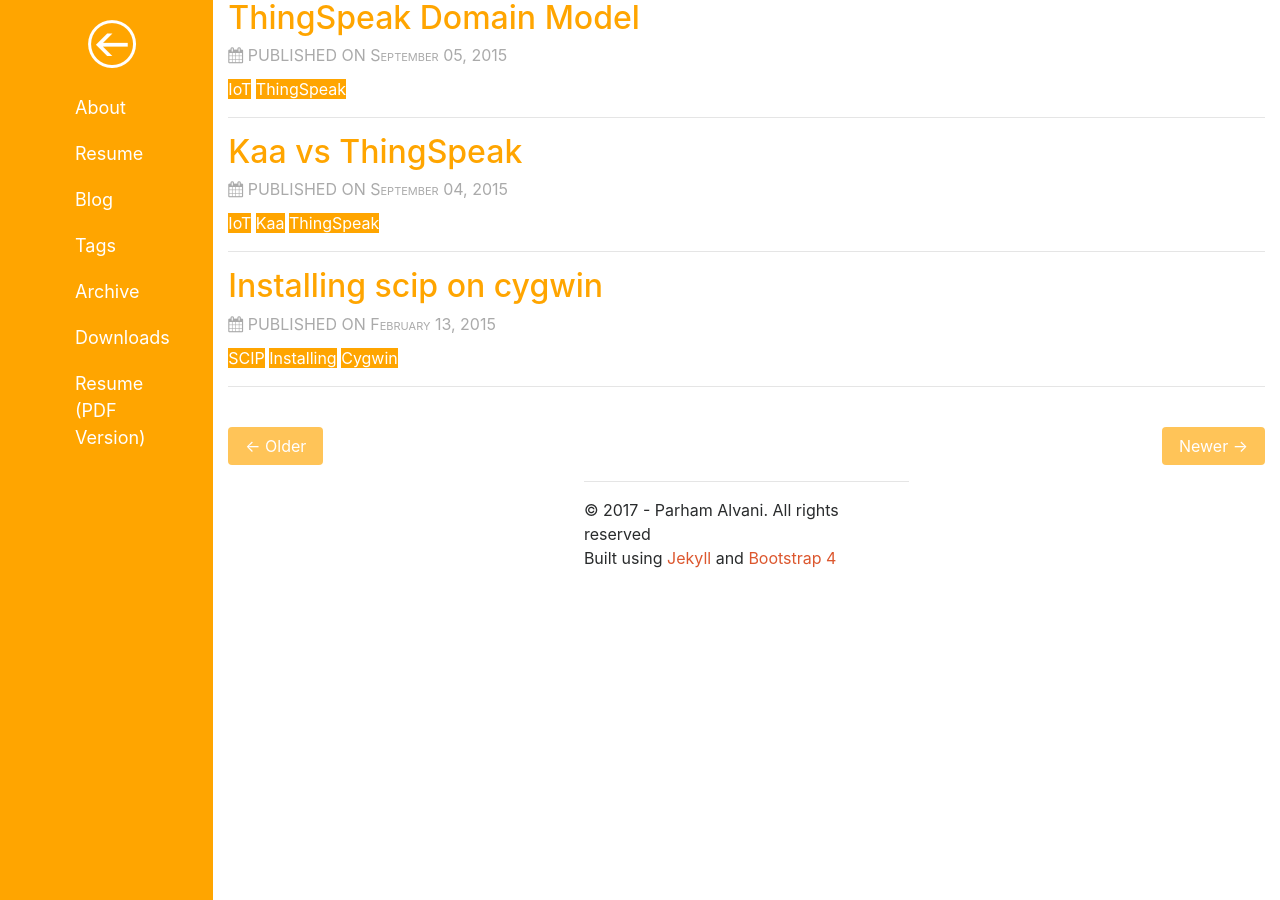
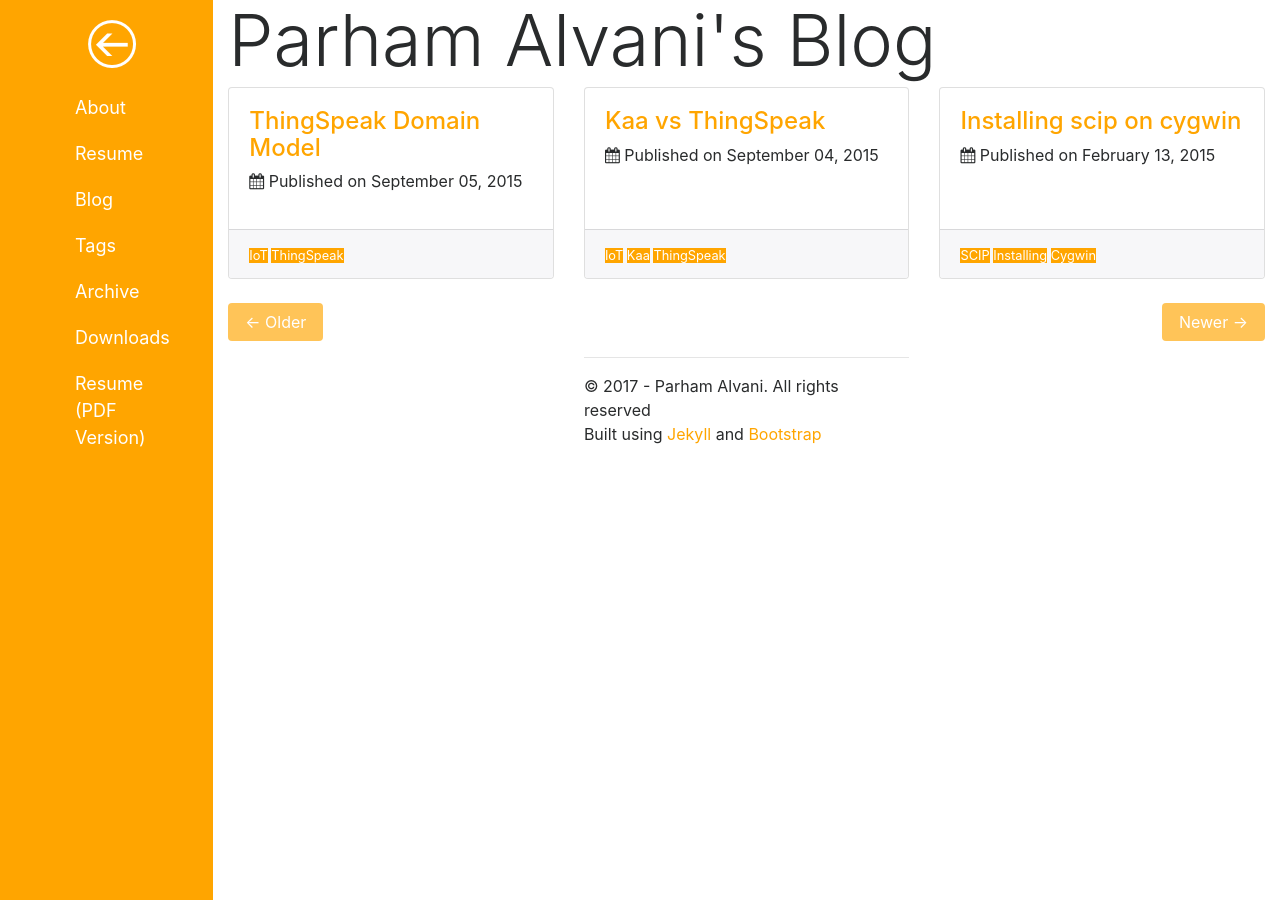
Before and after one commit to 1995parham/1995parham.github.io, a Jekyll site: the page built from blog/index.html, in a window 1280 px wide. Built offline with Jekyll 4.4.1, drawn with Linux system fonts in a browser that asks for light colours; the list of posts is cut into pages by our own code; comment, search, counter and statistics services are not loaded.

Commit message:
Blog page was improved.

```diff
--- a/blog/index.html
+++ b/blog/index.html
@@ -1,39 +1,31 @@
 ---
-layout: master
+layout: page
 title: Parham Alvani's Blog
 description: Landing Page for the blog
+theme: orange
 bloghome: true
 ---
-
-
-<div class="container-fluid">
-  <div class="row">
-    <div class="hidden-xs col-md-2 col-sm-3 orange sidebar">
-      {% include sidemenu.html %}
+<div class="card-deck">
+  {% for post in paginator.posts %}
+    <div class="card">
+      <div class="card-block">
+        <h4 class="post-title"><a href="{{ post.url }}" class="orange-link">{{ post.title }}</a></h4>
+        <p class="class-text">
+        <span class="fa fa-calendar"></span>&nbsp;Published on {{ post.date | date: "%B %d, %Y" }}
+        </p>
       </div>
-    <div class="col-md-10 col-sm-9 offset-md-2 offset-sm-3">
-      <div class="row">
-        {% for post in paginator.posts %}
-          <article class="col-md-12 justified">
-          <h2 class="post-title">
-            <a href="{{ post.url }}" class="orange-link">
-              {{ post.title }}
-            </a>
-          </h2>
-          <div class="publish-tag">
-            <span class="fa fa-calendar"></span>&nbsp;PUBLISHED ON {{ post.date | date: "%B %d, %Y" }}
-          </div>
-          <div class="tags">
+      <div class="card-footer">
         {% if post.tags %}
           {% for tag in post.tags %}
+            <small class="text-muted">
               <a href="/tags/{{tag}}"><span class="label btn-orange">{{tag}}</span></a>
+            </small>
           {% endfor %}
         {% else %}
           None
         {% endif %}
       </div>
-          <hr/>
-        </article>
+    </div>
   {% endfor %}
 </div>
 <br/>
@@ -58,7 +50,3 @@
     {% endif %}
   </div>
 </div>
-      {% include footer.html %}
-    </div>
-  </div>
-</div>
```
Lines whose indentation alone changed are shown as unchanged.
